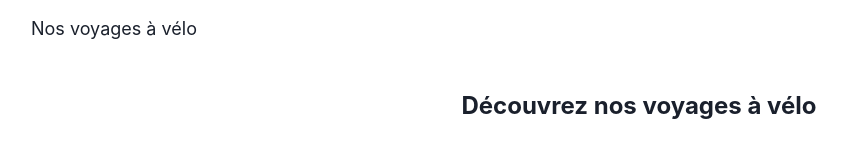
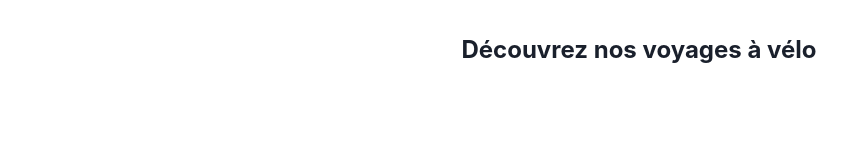
Before and after one commit to antoine-giret/bike-trips, a Gatsby site: page / in a window 1280 px wide. Shown: the whole page, without its empty margins (1-848 px from the left). Built offline with nearby package versions, Linux system fonts and the light colour scheme; Gatsby itself is replaced by a stand-in of ours.

```diff
--- a/gatsby-browser.tsx
+++ b/gatsby-browser.tsx
@@ -5,8 +5,8 @@ import React from 'react';
 import Layout from './src/layout';
 import theme from './src/theme';
 
-export function wrapPageElement({ element }: WrapPageElementBrowserArgs) {
-  return <Layout element={element} />;
+export function wrapPageElement(props: WrapPageElementBrowserArgs) {
+  return <Layout {...props} />;
 }
 
 export function wrapRootElement({ element }: WrapRootElementBrowserArgs) {
--- a/package.json
+++ b/package.json
@@ -23,7 +23,8 @@
     "gatsby-plugin-manifest": "5.13.1",
     "gatsby-plugin-sitemap": "6.13.1",
     "react": "18.2.0",
-    "react-dom": "18.2.0"
+    "react-dom": "18.2.0",
+    "react-icons": "^5.0.1"
   },
   "devDependencies": {
     "@antoine-giret/commitlint-config": "0.0.2",
--- a/src/layout/index.tsx
+++ b/src/layout/index.tsx
@@ -1,29 +1,30 @@
-import { Box, Text } from '@chakra-ui/react';
-import React, { ReactElement } from 'react';
+import { Box } from '@chakra-ui/react';
+import { WrapPageElementBrowserArgs } from 'gatsby';
+import React from 'react';
 
-function Layout({ element }: { element: ReactElement }): JSX.Element {
+function Layout({ element }: WrapPageElementBrowserArgs): JSX.Element {
   return (
     <Box
       display="flex"
       flexDirection="column"
-      sx={{ minHeight: '100vh', '&': { minHeight: '100dvh' } }}
+      sx={{
+        minHeight: 'calc(100vh - 4rem)',
+        '&': { minHeight: 'calc(100dvh - 4rem)' },
+        overflowX: 'hidden',
+      }}
     >
       <Box
         alignItems="center"
         display="flex"
-        flexDirection="row"
-        flexShrink={0}
-        gap={2}
-        minHeight="56px"
-        paddingX={8}
-        paddingY={3}
+        flexDirection="column"
+        flexGrow={1}
+        gap={8}
+        marginX="auto"
+        maxWidth="calc(100% - 4rem)"
+        paddingY={8}
+        width="calc(1000px - 4rem)"
       >
-        <Text fontSize="lg">Nos voyages à vélo</Text>
-      </Box>
-      <Box flexGrow={1} paddingX={4} paddingY={8}>
-        <Box marginX="auto" maxWidth="100%" width="1000px">
-          {element}
-        </Box>
+        {element}
       </Box>
     </Box>
   );
```
Also changed, not shown: src/layout/breadcrumb.tsx (added, +28 -0 lines), src/images/icon.svg, 1 other file.
